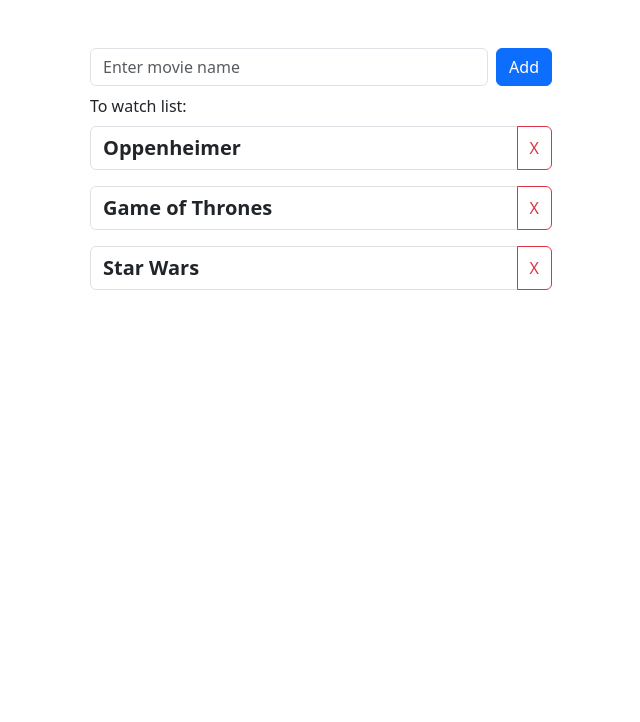
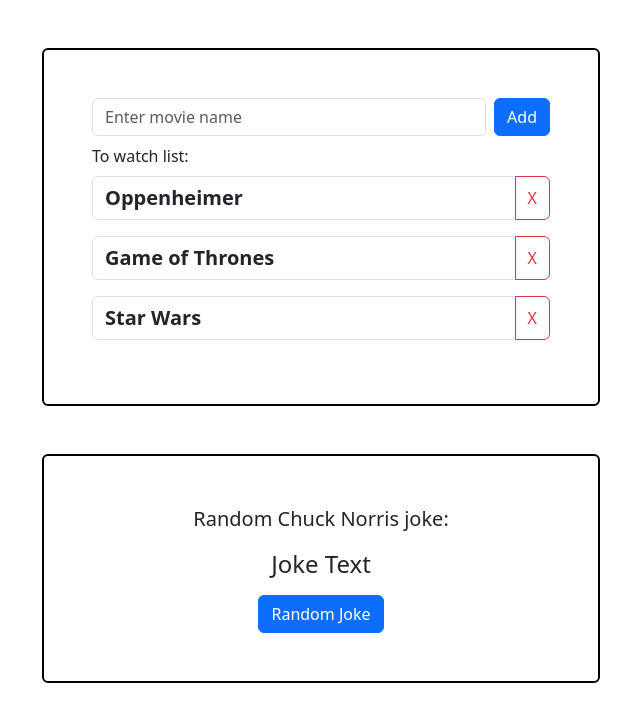
Before and after one commit to arnasir505/homework59, a React (Vite) app: page / in a window 1280 px wide. Shown: the top 722 px of the page, without its empty margins (319-959 px from the left). Built offline with nearby package versions, Linux system fonts and the light colour scheme.

Commit message:
Created Joke and Joke btn components and displayed them

```diff
--- a/src/App.tsx
+++ b/src/App.tsx
@@ -3,6 +3,8 @@
 import MovieForm from './Task1/MovieForm/MovieForm';
 import { Movie } from './types';
 import MovieItem from './Task1/MovieItem/MovieItem';
+import Joke from './Task2/Joke/Joke';
+import GetJokeButton from './Task2/GetJokeButton/GetJokeButton';
 
 function App() {
   const [movies, setMovies] = useState<Movie[]>([
@@ -50,7 +52,7 @@
 
   return (
     <div className='container'>
-      <div className='p-5 w-50 mx-auto'>
+      <div className='p-5 mt-5 w-50 mx-auto border border-black border-2 rounded'>
         <MovieForm
           onMovieFormSubmit={addMovie}
           movieInput={movieInput}
@@ -67,6 +69,11 @@
           />
         ))}
       </div>
+      <div className='p-5 mt-5 w-50 mx-auto border border-black border-2 rounded text-center'>
+        <p className='fs-5'>Random Chuck Norris joke:</p>
+        <Joke />
+        <GetJokeButton />
+      </div>
     </div>
   );
 }
--- /dev/null
+++ b/src/Task2/GetJokeButton/GetJokeButton.tsx
@@ -0,0 +1,11 @@
+import React from 'react';
+
+const GetJokeButton = () => {
+  return (
+    <button type='button' className='btn btn-primary mt-2'>
+      Random Joke
+    </button>
+  );
+};
+
+export default GetJokeButton;
--- /dev/null
+++ b/src/Task2/Joke/Joke.tsx
@@ -0,0 +1,7 @@
+import React from 'react';
+
+const Joke = () => {
+  return <h4>Joke Text</h4>;
+};
+
+export default Joke;
```
